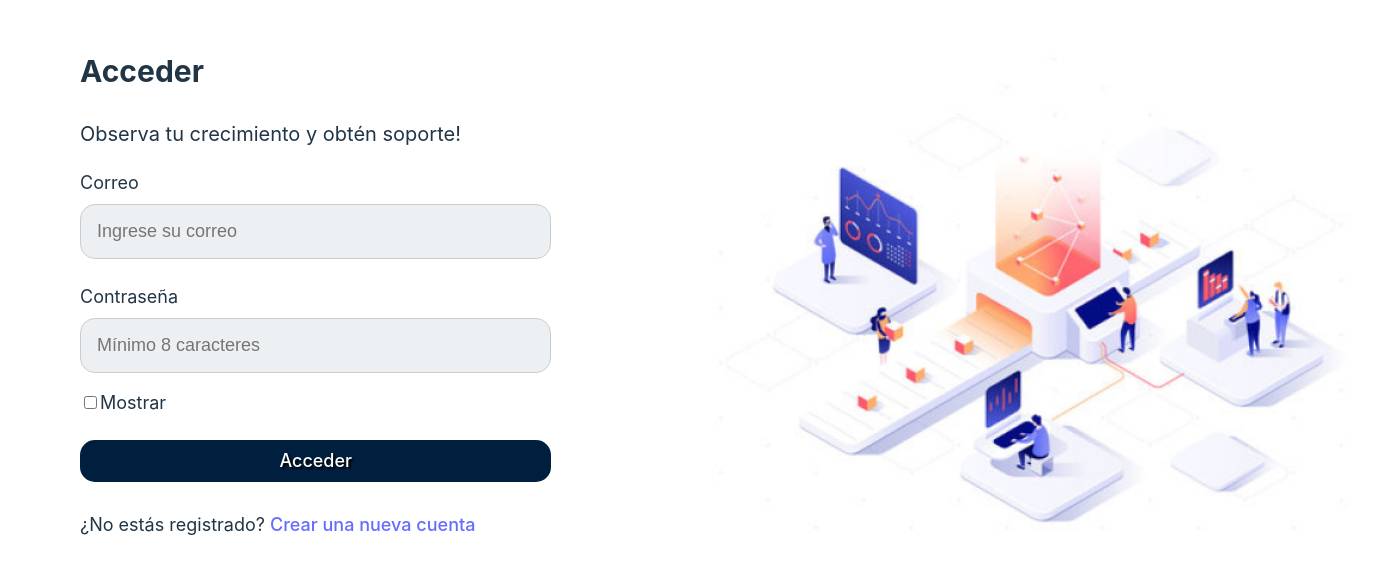
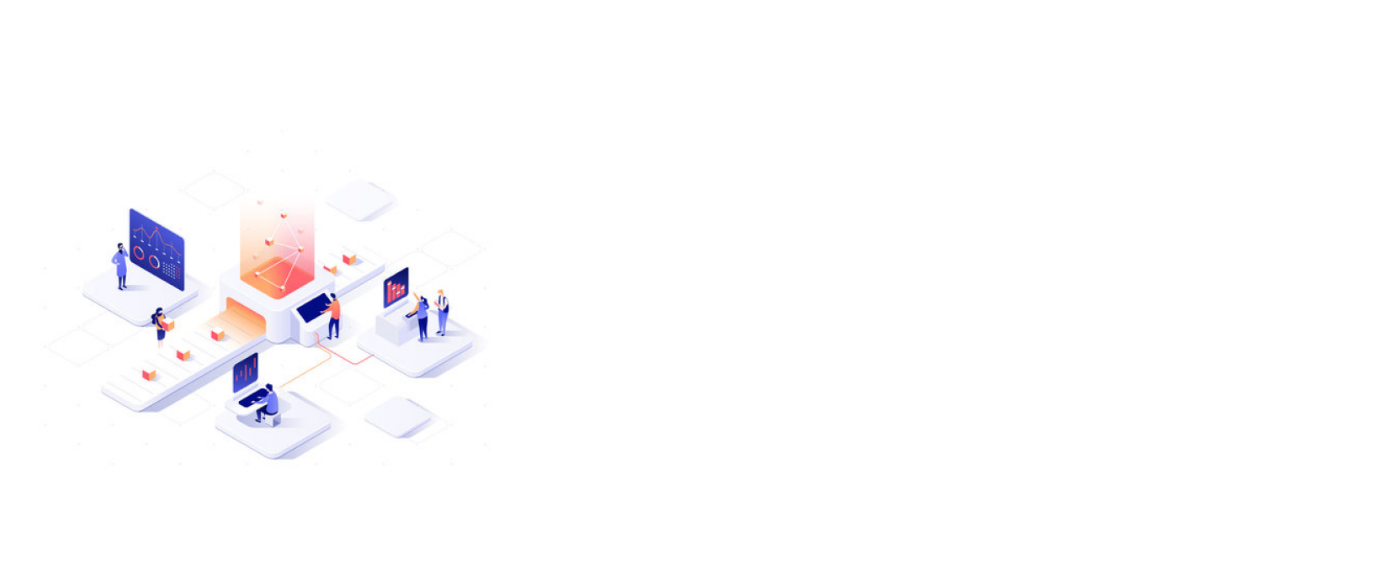
Before and after one commit to 02loveslollipop/SICCA-FORK, a React (Vite) app in the folder SICCA_Front/: page / in a window 1280 px wide. Shown: the part 110-684 px from the top of the page, 1379 px wide, since content can reach past the window. Built offline with nearby package versions, Linux system fonts and the light colour scheme.

Commit message:
comment: verificando subida de commit

```diff
--- a/SICCA_Front/src/App.jsx
+++ b/SICCA_Front/src/App.jsx
@@ -3,6 +3,7 @@ import { BrowserRouter as Router, Route, Routes } from 'react-router-dom';
 import RegistrerPage from './pages/RegistrerPage';
 import LoginPage from './pages/LoginPage';
 import Dashboard from './pages/Dashboard';
+import FacturaPopUp from './pages/FacturaPopUp';
 
 function App() {
   console.log('App component is being rendered');
@@ -12,7 +13,8 @@ function App() {
       <div className='App'>
         <header className='App-header'>
           <Routes>
-            <Route path="/" element={<LoginPage />} />
+            //LoginPage
+            <Route path="/" element={< FacturaPopUp/>} />
             <Route path="/register" element={<RegistrerPage />} />
             <Route path="/dashboard" element={<Dashboard />} />
           </Routes>
--- /dev/null
+++ b/SICCA_Front/src/pages/FacturaPopUp.jsx
@@ -0,0 +1,18 @@
+import React from 'react';
+import '../styles/FacturaPopUp.css';
+import Illustration from '../components/Ilustration';
+
+const FacturaPopUp = () => {
+  return (
+    <div className="PopUp-container">
+        <Illustration />
+      <div className="Factura">
+        <h2>Factura</h2>
+        <p>Facturilla</p>
+      </div>
+
+    </div>
+  );
+};
+
+export default FacturaPopUp;
--- /dev/null
+++ b/SICCA_Front/src/styles/FacturaPopUp.css
@@ -0,0 +1,3 @@
+.PopUp-container{
+   display: flex;
+}
```
